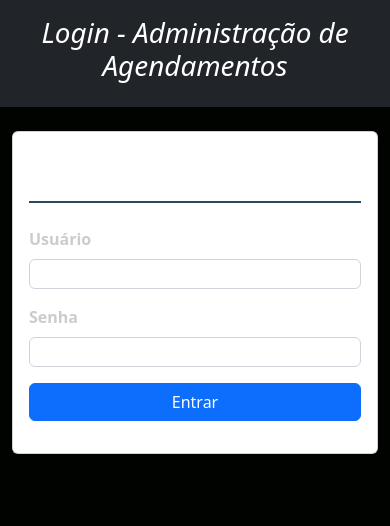
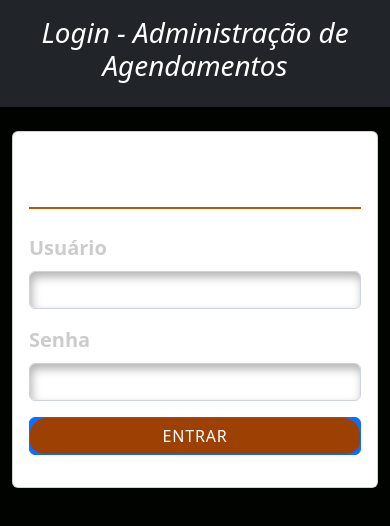
Before and after one commit to Armandorocha13/castrobarber, a plain HTML site: page login.html in a window 390 px wide. Drawn offline with nearby package versions, Linux system fonts and the light colour scheme.

Commit message:
Update style.css

```diff
--- a/css/style.css
+++ b/css/style.css
@@ -24,7 +24,7 @@ i{
 }
 
 span{
-    color: #55a19e;
+    color: #ad1313;
 }
 
 
@@ -35,28 +35,44 @@ span{
     flex-direction: column;
     width: 50%;
     margin: 0 auto;
-    background-color: #27555e;
-    height: 760px;
+    background: #212121;
+    box-shadow: 15px 15px 30px rgb(25, 25, 25),
+                -15px -15px 30px rgb(60, 60, 60);
+                height: 760px;
     border-radius: 25px;
     padding: 15px;
 }
 h2{
     color: #fff;
-    border-bottom: 2px solid #284a5b;
+    border-bottom: 2px solid #b95a00;
     text-align: center;
     padding: 15px;
     font-weight: bold;
     font-weight: 200;
 }
+input{
+    border: none;
+    outline: none;
+   margin: 0 auto;
+    border-radius: 15px;
+    width: 50%;
+    padding: 0.5em;
+    background-color: #ccc;
+    -webkit-box-shadow: inset 2px 5px 10px rgba(0,0,0,0.3);
+            box-shadow: inset 2px 5px 10px rgba(0,0,0,0.3);
+    -webkit-transition: 300ms ease-in-out;
+    transition: 400ms ease-in-out;
+}
 
-input{
-    padding: 0.5rem;
-    width: 50%;
-    height: 30px;
-    margin: 0 auto;
-    border-radius: 35px;
-    border: 1px solid transparent;
-}
+input:focus {
+    background-color: white;
+    -webkit-transform: scale(1.05);
+        -ms-transform: scale(1.05);
+            transform: scale(1.05);
+    -webkit-box-shadow:  3px 3px 30px #969696,
+               -3px -3px 30px #1a1818;
+
+  }
 
 label{
     color:#ccc;
@@ -83,20 +99,72 @@ input[type="date"]{
     margin: 15px auto;
 }
 
-input[type="submit"]{
-    background-color: #55a19e;
-    color: #fff;
+/* From Uiverse.io by cssbuttons-io */
+button {
+    appearance: button;
+    background-color: #e47418;
+    border: solid transparent;
+    border-radius: 16px;
+    border-width: 0 0 4px;
+    box-sizing: border-box;
+    color: #FFFFFF;
+    cursor: pointer;
+    display: inline-block;
+    font-size: 15px;
+    font-weight: 700;
+    letter-spacing: .8px;
+    line-height: 20px;
+    margin: 0;
+    outline: none;
+    overflow: visible;
+    padding: 13px 19px;
     text-align: center;
-    padding-top: 2px;
-    font-weight: bold;
-    border: 1px solid #fff;
-}
+    text-transform: uppercase;
+    touch-action: manipulation;
+    transform: translateZ(0);
+    transition: filter .2s;
+    user-select: none;
+    -webkit-user-select: none;
+    vertical-align: middle;
+    white-space: nowrap;
+   }
 
-input[type="submit"]:hover{
-    background-color: transparent;
-    cursor: pointer;
-    transition: 0.3s;
-}
+   button:after {
+    background-clip: padding-box;
+    background-color: #9c4003;
+    border: solid transparent;
+    border-radius: 16px;
+    border-width: 0 0 4px;
+    bottom: -4px;
+    content: "";
+    left: 0;
+    position: absolute;
+    right: 0;
+    top: 0;
+    z-index: -1;
+   }
+
+   button:main, button:focus {
+    user-select: auto;
+   }
+
+   button:hover:not(:disabled) {
+    filter: brightness(1.1);
+   }
+
+   button:disabled {
+    cursor: auto;
+   }
+
+   button:active:after {
+    border-width: 0 0 0px;
+   }
+
+   button:active {
+    padding-bottom: 10px;
+   }
+
+
 
 /* Estilos para a confirmação */
 .oculto {
@@ -139,77 +207,3 @@ input[type="submit"]:hover{
     display: block;
     opacity: 1;
 }
-
-/* Media queries para responsividade */
-@media (max-width: 768px) {
-    #formAgendamento {
-        width: 90%;
-        height: auto;
-    }
-
-    input, select {
-        width: 90%;
-    }
-
-    header {
-        font-size: 1.2rem;
-        padding-bottom: 30px;
-    }
-
-    h2 {
-        font-size: 1.5rem;
-    }
-
-    label {
-        font-size: 18px;
-    }
-
-    .confirmacao {
-        font-size: 1.5em;
-        padding: 30px;
-    }
-
-    .confirmacao img {
-        width: 80px;
-    }
-}
-
-@media (max-width: 480px) {
-    header {
-        font-size: 1rem;
-        padding-bottom: 20px;
-    }
-
-    h2 {
-        font-size: 1.2rem;
-    }
-
-    input, select {
-        width: 100%;
-    }
-
-    label {
-        font-size: 16px;
-    }
-
-    .confirmacao {
-        font-size: 1.2em;
-        padding: 20px;
-    }
-
-    .confirmacao img {
-        width: 60px;
-    }
-}
-
-
-th{
-    color: #fff;
-    font-size: 25px;
-}
-
-tbody{
-    color: #fff;
-    background-color: #ccc;
-
-}
```
